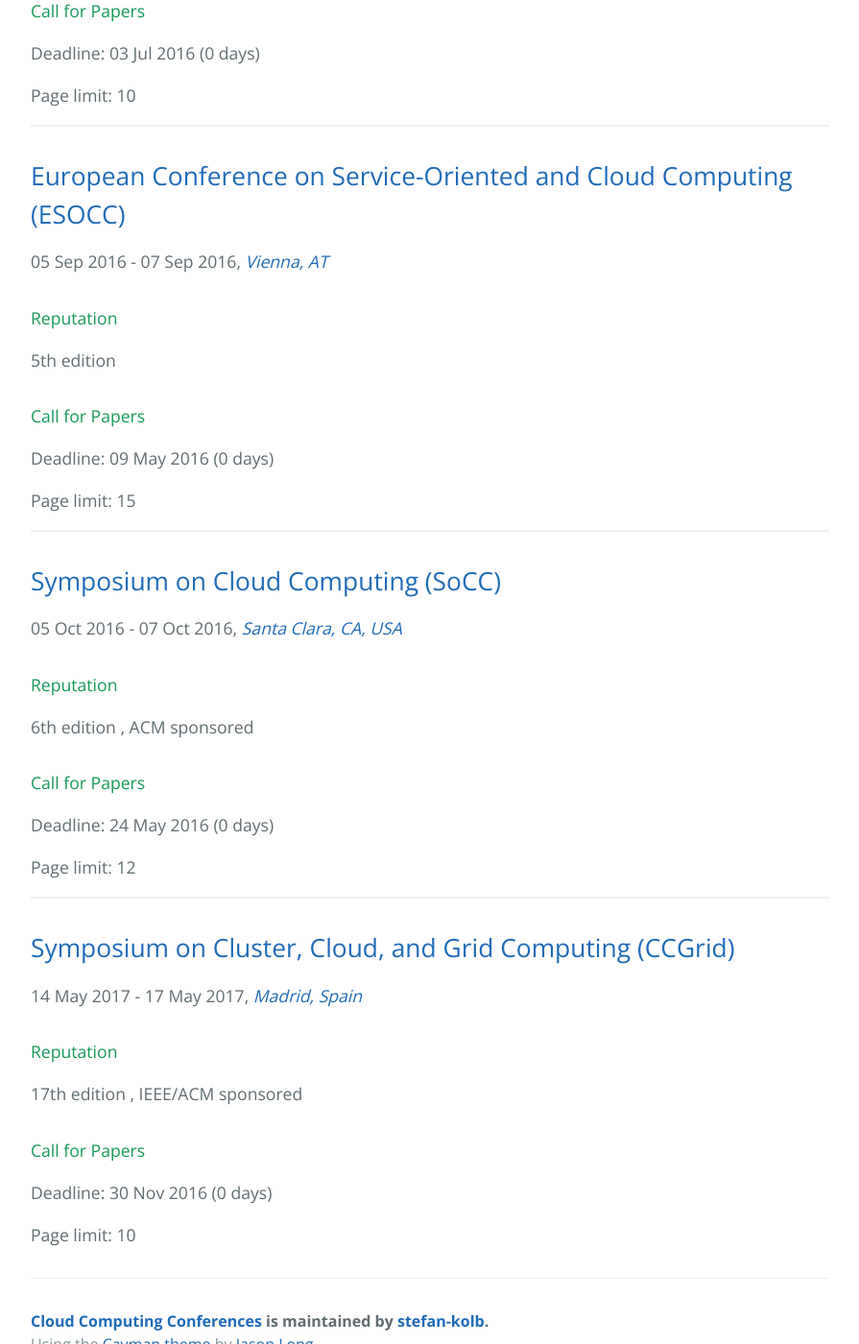
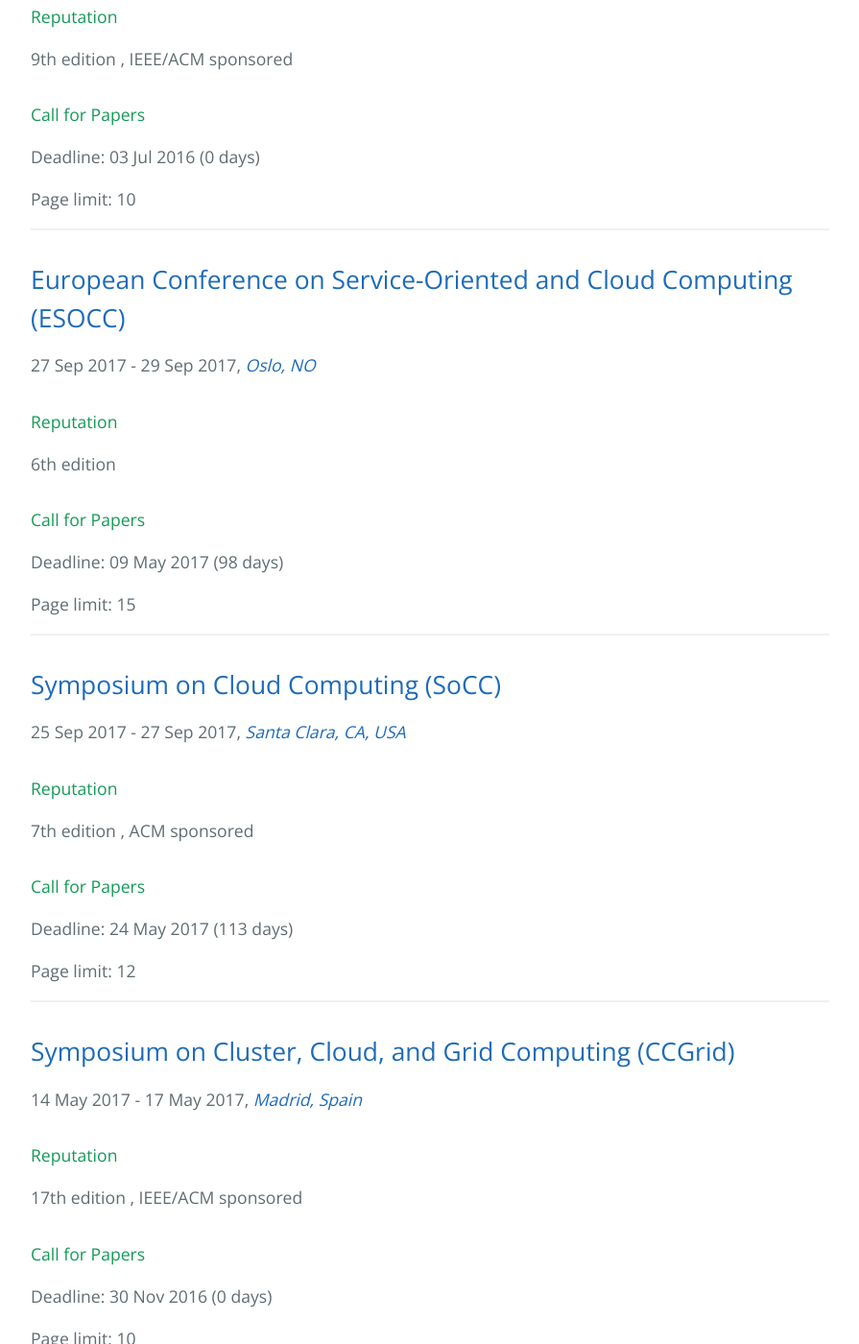
Before and after one commit to stefan-kolb/cloud-conferences, a Jekyll site: the page built from index.html, in a window 1280 px wide and 1400 px high, scrolled down 2985 px. Shown: the whole window at 96% size, without its empty margins (192-1087 px from the left). Built offline with Jekyll 4.4.1, drawn with Linux system fonts in a browser that asks for light colours; nearby versions of some CDN libraries; some of the changed text lies outside the part shown.

Commit message:
Update conferences.yml

```diff
--- a/_data/conferences.yml
+++ b/_data/conferences.yml
@@ -74,11 +74,11 @@
 
 - name: Symposium on Cloud Computing
   abbrv: SoCC
-  url: http://acmsocc.github.io/2016/
-  edition: 6
-  deadline: "2016-05-24"
-  date_from: "2016-10-05"
-  date_to: "2016-10-07"
+  url: http://acmsocc.github.io/2017/
+  edition: 7
+  deadline: "2017-05-24"
+  date_from: "2017-09-25"
+  date_to: "2017-09-27"
   organization: ACM
   acceptance:
     - 2015: 22
@@ -124,10 +124,10 @@
 
 - name: European Conference on Service-Oriented and Cloud Computing
   abbrv: ESOCC
-  url: http://esocc2016.eu/
-  edition: 5
-  deadline: "2016-05-09"
-  date_from: "2016-09-05"
-  date_to: "2016-09-07"
-  location: "Vienna, AT"
+  url: http://esocc2017.ifi.uio.no/
+  edition: 6
+  deadline: "2017-05-09"
+  date_from: "2017-09-27"
+  date_to: "2017-09-29"
+  location: "Oslo, NO"
   page_limit: 15
```
